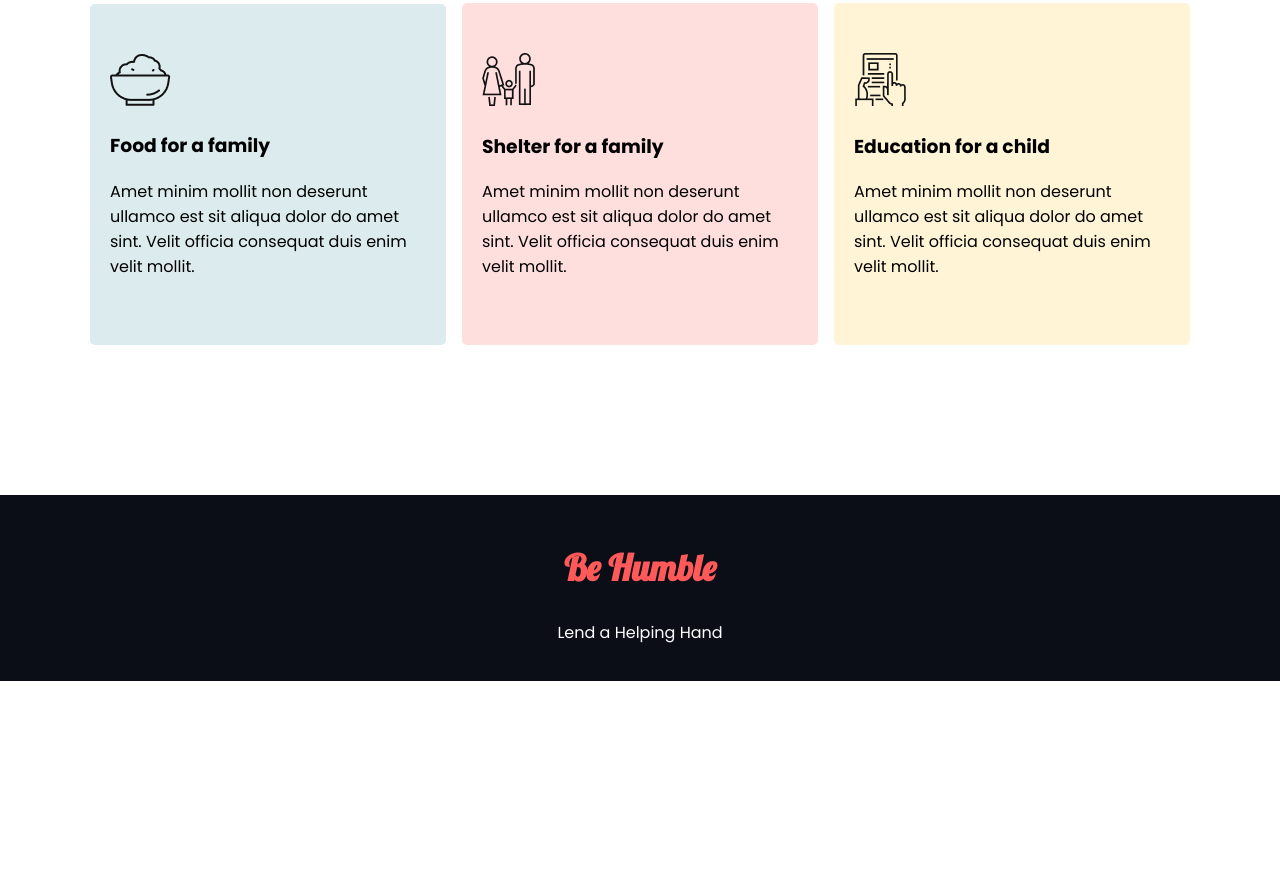
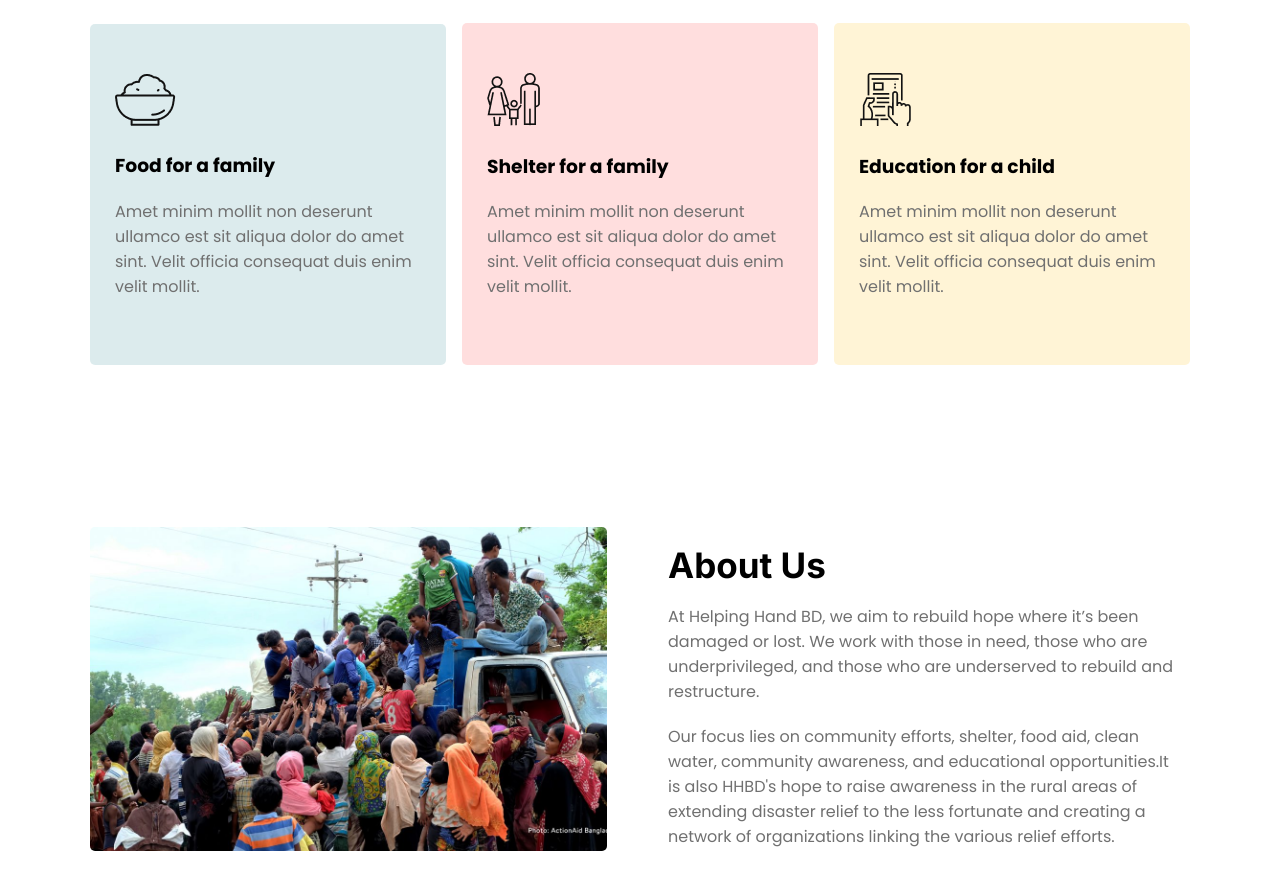
Before and after one commit to tahsinkarim/donation-website, a plain HTML site: page index.html in a window 1280 px wide. Shown: the part 1376-2248 px from the top of the page. Before the commit the page ends 2057 px from the top, so only its background shows below. Drawn offline with Linux system fonts and the light colour scheme.

Commit message:
Added about us section

```diff
--- a/css/style.css
+++ b/css/style.css
@@ -41,15 +41,17 @@ section {
 .donate {
   text-align: center;
 }
-.donate-title {
+.title {
   font-size: 35px;
   margin-bottom: 18px;
   font-family: "Inter", sans-serif;
 }
-.donate-text {
+.donate-text,
+.about-text {
   max-width: 690px;
   margin: 0 auto;
   margin-bottom: 20px;
+  color: #707070;
 }
 .card-container {
   margin-top: 80px;
@@ -86,25 +88,24 @@ input {
 .donate-plan {
   text-align: center;
 }
-.donate-plan-text {
-  width: 710px;
-  margin: 0 auto;
-}
 .donate-cards {
   display: flex;
   justify-content: center;
   align-items: center;
   text-align: left;
   max-width: 1100px;
-  margin: 0 auto;
+  margin: 40px auto;
   border-radius: 5px;
   gap: 16px;
 }
 .donate-card-item {
-  padding: 50px 20px;
+  padding: 50px 25px;
   background-color: aquamarine;
   border-radius: 5px;
   cursor: pointer;
+}
+.donate-card-text {
+  color: #707070;
 }
 #food-bg {
   background-color: rgba(31%, 61.6%, 65.1%, 0.2);
@@ -114,6 +115,26 @@ input {
 }
 #edu-bg {
   background-color: #fff4d6;
+}
+/* About Section */
+.about-container {
+  display: flex;
+  justify-content: space-between;
+  align-items: center;
+  max-width: 1100px;
+  margin: 0 auto;
+}
+.about-left {
+  width: 47%;
+  margin-right: 48px;
+}
+.about-right {
+  width: 47%;
+  padding-right: 5px;
+}
+.about-left img {
+  width: 100%;
+  border-radius: 5px;
 }
 /* Footer Design */
 footer {
--- a/index.html
+++ b/index.html
@@ -30,7 +30,7 @@
         </div>
       </section>
       <section class="donate">
-        <h2 class="donate-title">Donate Today</h2>
+        <h2 class="title">Donate Today</h2>
         <p class="donate-text">
           Helping Hand BD is seeking financial donations for the victims of
           flood that brought widespread destruction in Sylhet area.
@@ -48,7 +48,7 @@
         <a href="#" class="button">Donate Now</a>
       </section>
       <section class="donate-plan">
-        <h2 class="donate-title">Our Donate Plan</h2>
+        <h2 class="title">Our Donate Plan</h2>
         <p class="donate-text">
           An estimated of nearly a ten thousand people including children need
           urgent assistance such as water, food, medicines, and other immediate
@@ -81,7 +81,29 @@
           </div>
         </div>
       </section>
-      <section class="about-us"></section>
+      <section class="about-us">
+        <div class="about-container">
+          <div class="about-left">
+            <img src="./images/donation2.jpg" alt="Helping Hand Bd team" />
+          </div>
+          <div class="about-right">
+            <h2 class="title">About Us</h2>
+            <p class="about-text">
+              At Helping Hand BD, we aim to rebuild hope where it’s been damaged
+              or lost. We work with those in need, those who are
+              underprivileged, and those who are underserved to rebuild and
+              restructure.
+            </p>
+            <p class="about-text">
+              Our focus lies on community efforts, shelter, food aid, clean
+              water, community awareness, and educational opportunities.It is
+              also HHBD's hope to raise awareness in the rural areas of
+              extending disaster relief to the less fortunate and creating a
+              network of organizations linking the various relief efforts.
+            </p>
+          </div>
+        </div>
+      </section>
     </main>
     <footer>
       <div class="footer-content">
```
